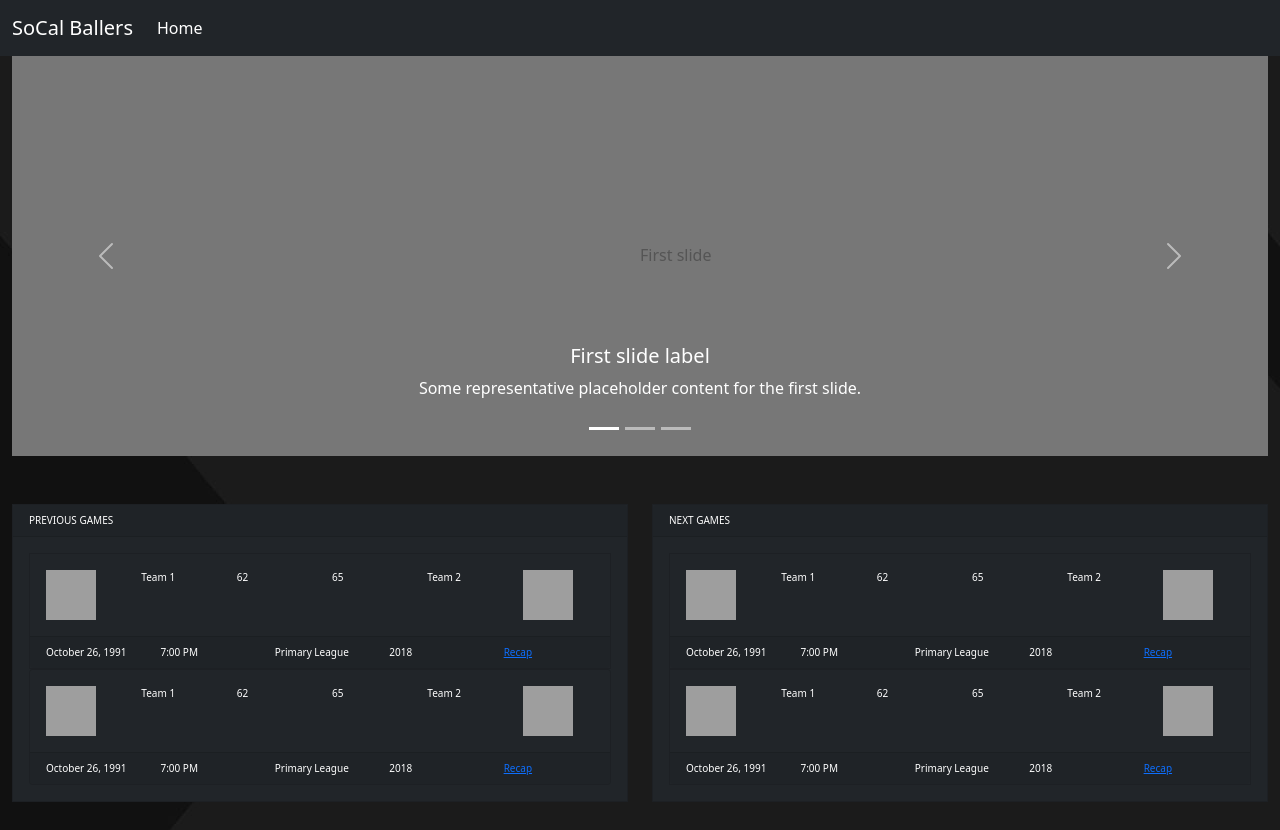
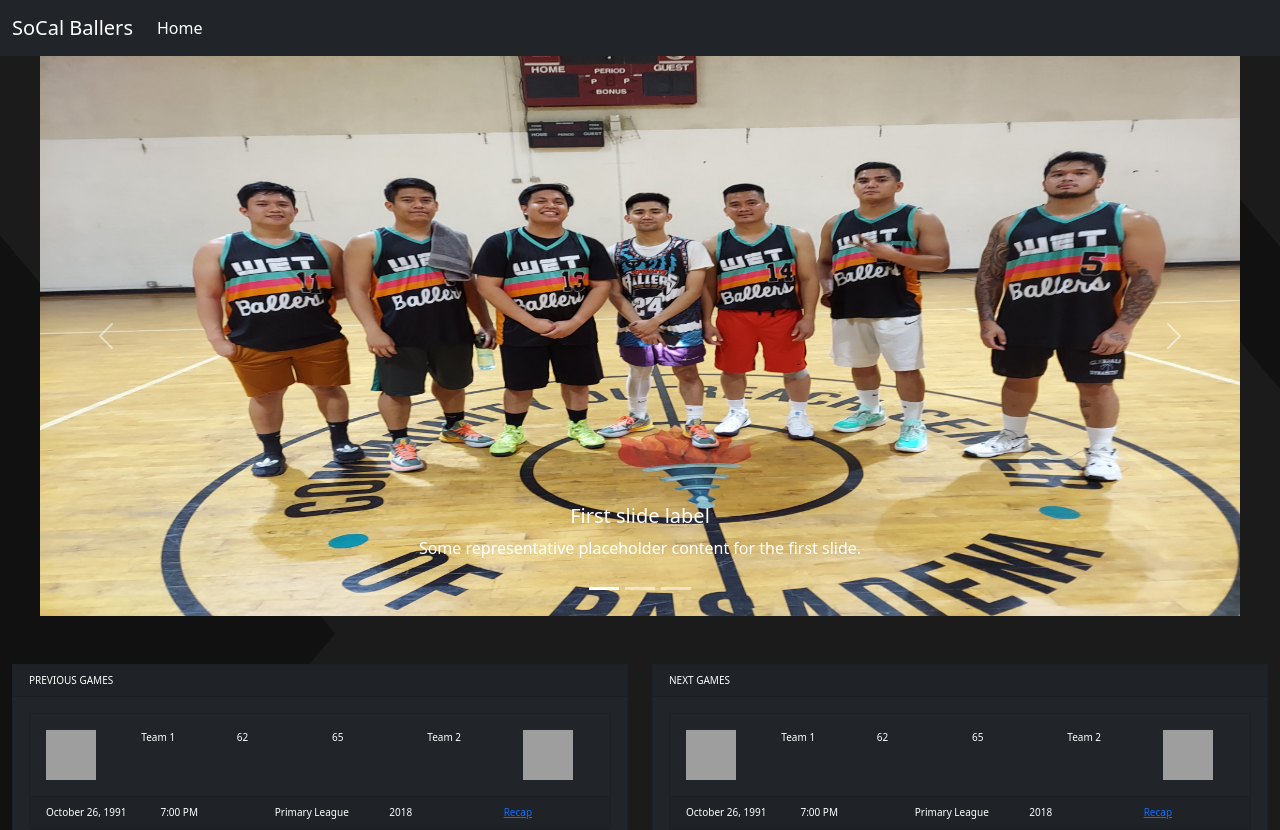
Before and after one commit to gevonstria/socal, a Django app: page / in a window 1280 px wide. Shown: the top 830 px of the page. Run offline with Django 3.2, Linux system fonts and the light colour scheme; some libraries are stand-ins or nearby versions; grey boxes are pictures that could not be loaded.

Commit message:
initial images

```diff
--- a/core/static/custom/custom.css
+++ b/core/static/custom/custom.css
@@ -11,3 +11,11 @@
 	width: 2em;
 	height: 2em;
 }
+
+.image-slider {
+	width: 75em !important;
+	height: 35em !important;
+	display: block;
+	margin-left: auto;
+	margin-right: auto;
+}
--- a/ui/templates/home.html
+++ b/ui/templates/home.html
@@ -56,15 +56,14 @@
           </div>
           <div class="carousel-inner">
             <div class="carousel-item active">
-              <svg class="bd-placeholder-img bd-placeholder-img-lg d-block w-100" width="800" height="400" xmlns="http://www.w3.org/2000/svg" role="img" aria-label="Placeholder: First slide" preserveAspectRatio="xMidYMid slice" focusable="false"><title>Placeholder</title><rect width="100%" height="100%" fill="#777"></rect><text x="50%" y="50%" fill="#555" dy=".3em">First slide</text></svg>
-
+              <img class="image-slider" src="{% static 'images/team_members_1.jpg' %}">
               <div class="carousel-caption d-none d-md-block">
                 <h5>First slide label</h5>
                 <p>Some representative placeholder content for the first slide.</p>
               </div>
             </div>
             <div class="carousel-item">
-              <svg class="bd-placeholder-img bd-placeholder-img-lg d-block w-100" width="800" height="400" xmlns="http://www.w3.org/2000/svg" role="img" aria-label="Placeholder: Second slide" preserveAspectRatio="xMidYMid slice" focusable="false"><title>Placeholder</title><rect width="100%" height="100%" fill="#666"></rect><text x="50%" y="50%" fill="#444" dy=".3em">Second slide</text></svg>
+              <img class="image-slider" src="{% static 'images/team_members_2.jpg' %}">
 
               <div class="carousel-caption d-none d-md-block">
                 <h5>Second slide label</h5>
@@ -72,7 +71,7 @@
               </div>
             </div>
             <div class="carousel-item">
-              <svg class="bd-placeholder-img bd-placeholder-img-lg d-block w-100" width="800" height="400" xmlns="http://www.w3.org/2000/svg" role="img" aria-label="Placeholder: Third slide" preserveAspectRatio="xMidYMid slice" focusable="false"><title>Placeholder</title><rect width="100%" height="100%" fill="#555"></rect><text x="50%" y="50%" fill="#333" dy=".3em">Third slide</text></svg>
+              <img class="image-slider" src="{% static 'images/team_members_3.jpg' %}">
 
               <div class="carousel-caption d-none d-md-block">
                 <h5>Third slide label</h5>
@@ -330,9 +329,8 @@
     <script src="{% static 'jquery/jquery.min.js' %}"></script>
     <script type="text/javascript">
       $( document ).ready(function() {
-        var myCarousel = document.querySelector('#main-carousel')
-        var carousel = new bootstrap.Carousel(myCarousel, {
-          interval: 3000,
+        $('#main-carousel').carousel({
+          interval: 2000,
           wrap: true
         });
       });
```
Also changed, not shown: core/static/images/team_members_1.jpg (added), 2 other files.
